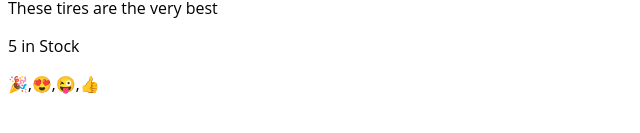
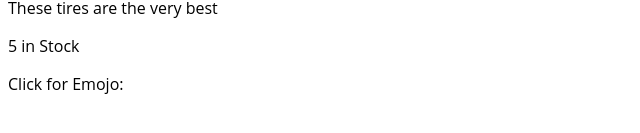
Before and after one commit to ghelanijimmy/my-app, an Angular app: page / in a window 1280 px wide. Shown: the part 197-330 px from the top of the page, without its empty margins (0-640 px from the left). Built offline with nearby package versions, Linux system fonts and the light colour scheme.

Commit message:
random emoji

```diff
--- a/src/app/app.component.html
+++ b/src/app/app.component.html
@@ -2,4 +2,4 @@
 <h2>{{carPart.name}}</h2>
 <p>{{carPart.description}}</p>
 <p>{{carPart.inStock}} in Stock</p>
-<p>{{emoji}}</p>
+<p (click)="changeEmoji()">Click for Emojo: {{activeEmoji}}</p>
--- a/src/app/app.component.ts
+++ b/src/app/app.component.ts
@@ -14,4 +14,8 @@ export class AppComponent {
     'description': "These tires are the very best",
     'inStock': 5
   };
+  activeEmoji: string;
+  changeEmoji(){
+    this.activeEmoji = this.emoji[Math.floor(Math.random() * this.emoji.length)];
+  }
 }
```
